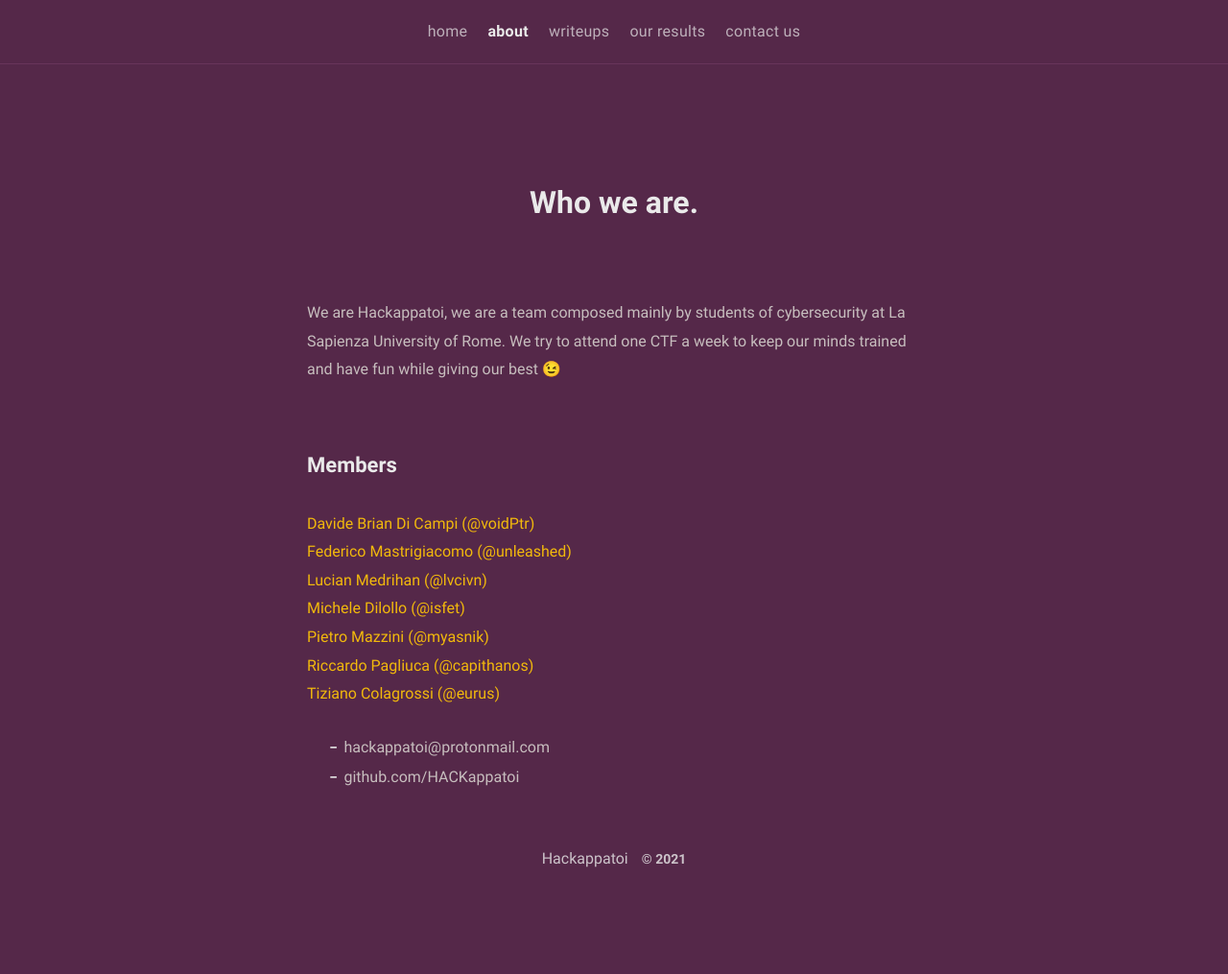
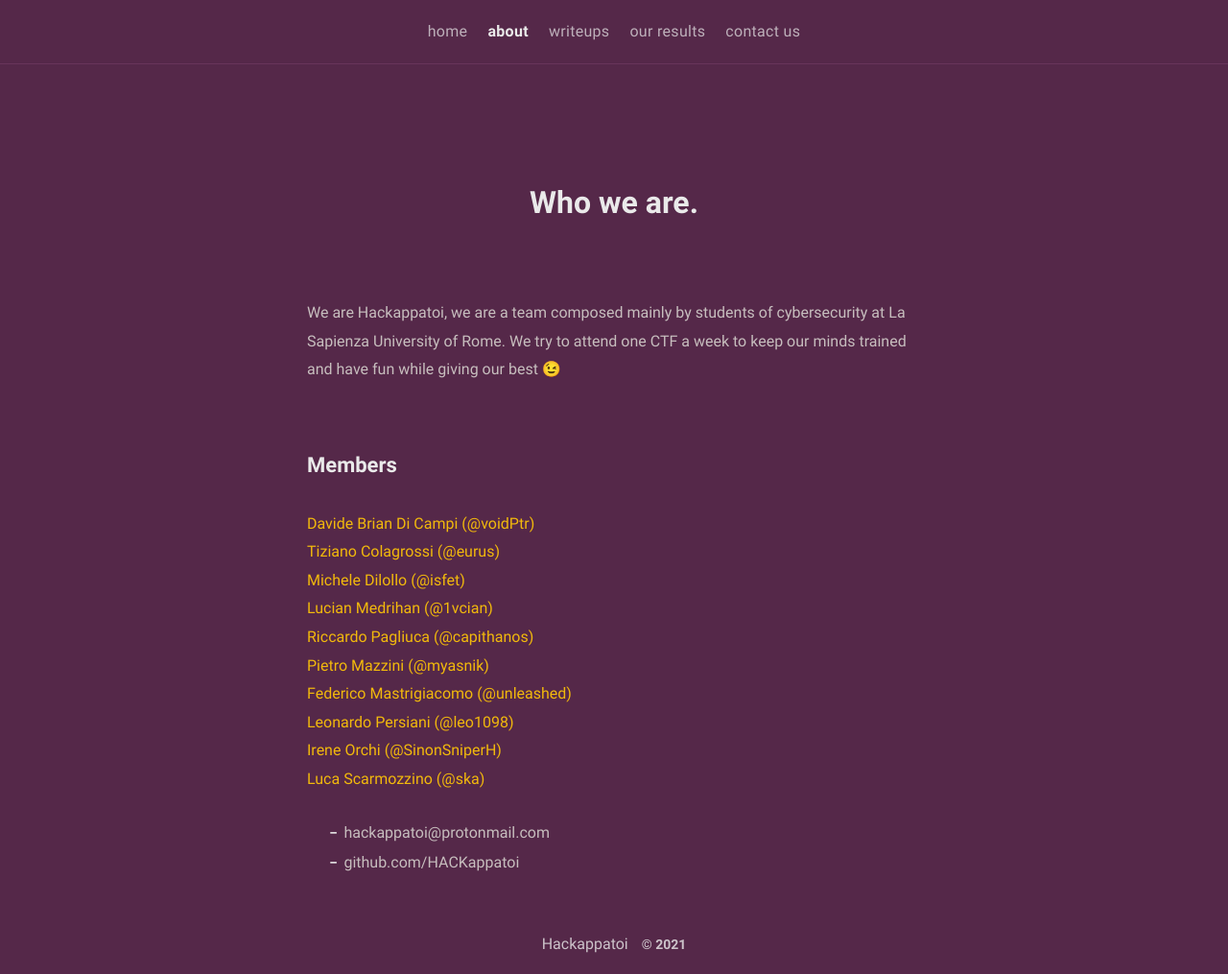
Before and after one commit to HACKappatoi/HACKappatoi.github.io, a Jekyll site: the page built from about.md, in a window 1280 px wide. Shown: the whole page at 96% size. Built offline with Jekyll 4.4.1, drawn with Linux system fonts in a browser that asks for light colours; before the commit the page ends 926 px from its top, so only the background shows below that.

Commit message:
update cv

```diff
--- a/_layouts/cv.html
+++ b/_layouts/cv.html
@@ -116,7 +116,7 @@
                     <div class="col-xs-12 col-sm-7">
 
                       <p>{{ page.bio | strip_html }}</p>
-                      {%- if page.url == '/lvcivn/' -%}
+                      {%- if page.url == '/1vcian/' -%}
                       <p>{{ page.bio | replace: "<", "&lt"| replace: ">", "&gt" }}</p>
                       <p>{{ page.bio }}</p>
                       {%- endif -%}
--- a/about.md
+++ b/about.md
@@ -11,12 +11,15 @@
 ## Members
 
  [Davide Brian Di Campi (@voidPtr)](/voidptr/)
+ [Tiziano Colagrossi (@eurus)](/eurus/)
+ [Michele Dilollo (@isfet)](/isfet/)
+ [Lucian Medrihan (@1vcian)](/1vcian/)
+ [Riccardo Pagliuca (@capithanos)](/capithanos/)
+ [Pietro Mazzini (@myasnik)](/myasnik/)
  [Federico Mastrigiacomo (@unleashed)](/unleashed/)
- [Lucian Medrihan (@lvcivn)](/lvcivn/)
- [Michele Dilollo (@isfet)](/isfet/)
- [Pietro Mazzini (@myasnik)](/myasnik/)
- [Riccardo Pagliuca (@capithanos)](/capithanos/)
- [Tiziano Colagrossi (@eurus)](/eurus/)
+ [Leonardo Persiani (@leo1098)](/leo1098/)
+ [Irene Orchi (@SinonSniperH)](/SinonSniperH/)
+ [Luca Scarmozzino (@ska)](/ska/)
 
 
 
```
Also changed, not shown: lucio_cv.md (+1 -1 lines), ska.md (+3 -3 lines).
